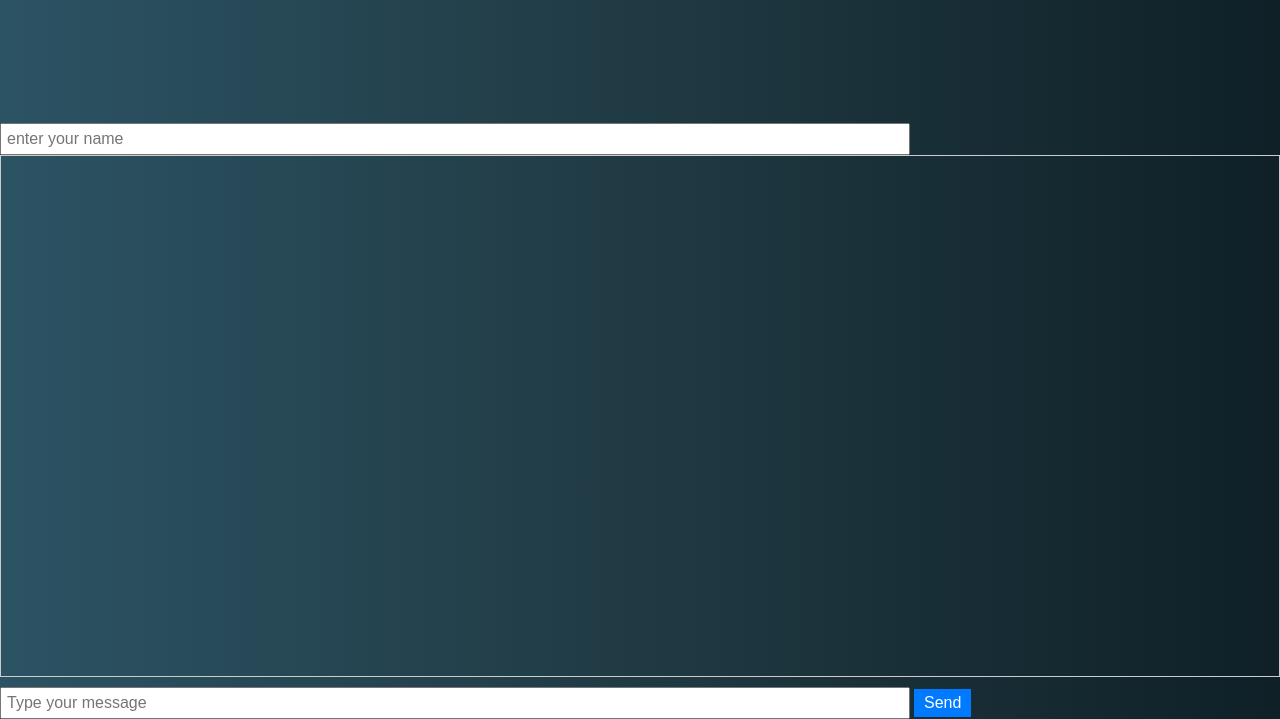
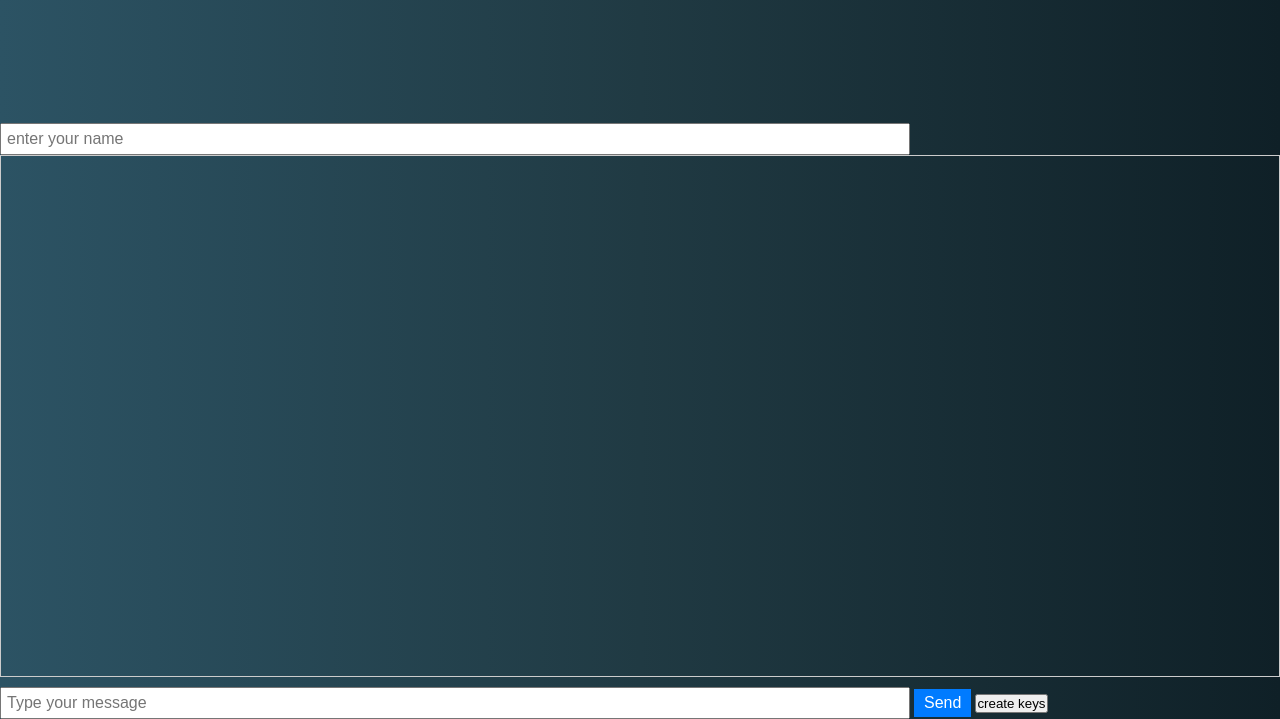
Before and after one commit to moeelbadri/MySocketChat, a website: page public/index.html in a window 1280 px wide. Shown: the part 270-989 px from the top of the page. Drawn offline with nearby package versions, Linux system fonts and the light colour scheme; no server answers; a web font is replaced by a local one.

Commit message:
Update index.html

```diff
--- a/public/index.html
+++ b/public/index.html
@@ -51,6 +51,8 @@
   <form id="message-form">
     <input id="message-input" type="text" placeholder="Type your message">
     <button type="submit">Send</button>
+    <button id="keys" type="button">create keys</button>
+
   </form>
   <script src="/socket.io/socket.io.js"></script>
   <script src="app.js"></script>
```
